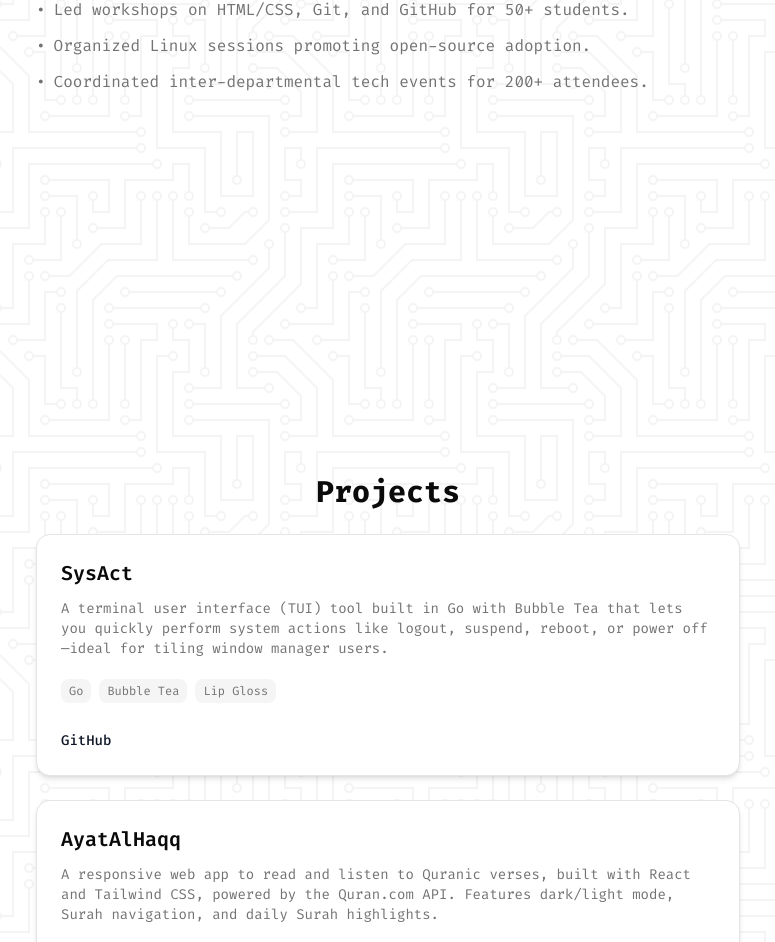
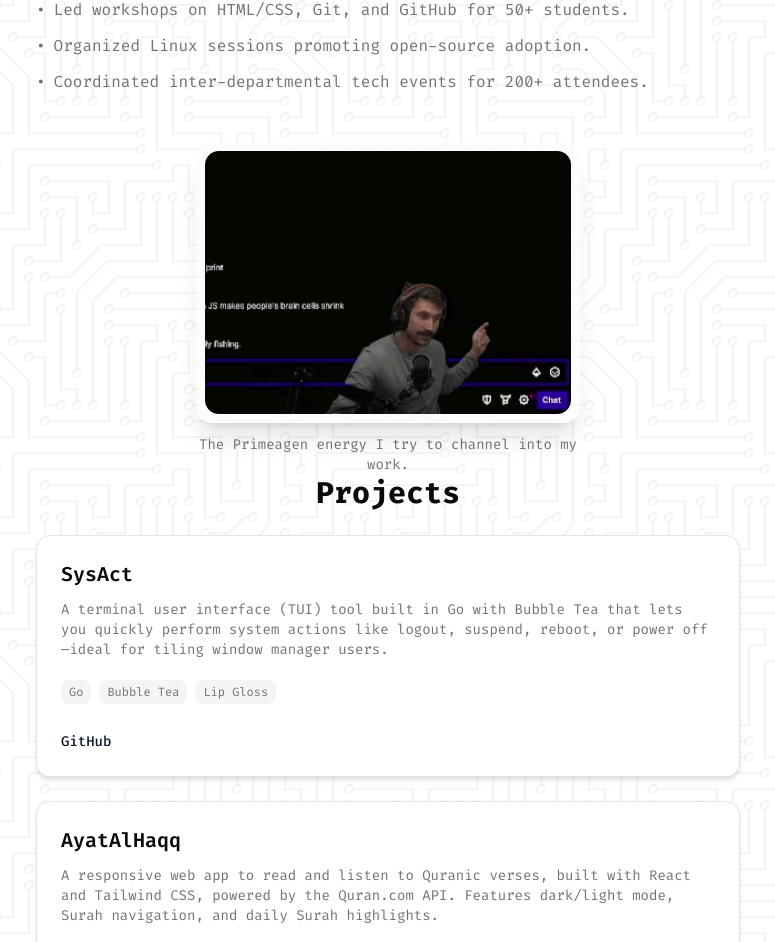
Before and after one commit to AyKrimino/portfolio, a Next.js app: page / in a window 1280 px wide. Shown: the part 1150-2092 px from the top of the page, without its empty margins (252-1027 px from the left). Built offline with nearby package versions, Linux system fonts and the light colour scheme.

Commit message:
feat: add theprimeagen gif image in the about section

```diff
--- a/src/components/AboutSection.tsx
+++ b/src/components/AboutSection.tsx
@@ -35,6 +35,19 @@
           </li>
         </ul>
       </div>
+
+      <div className="mx-auto mt-12 max-w-sm">
+        <div className="relative p-2 rounded-2xl bg-gradient-to-br from-muted/20 to-muted/5 backdrop-blur-sm border border-white/10 shadow-xl transition duration-300 ease-out hover:-translate-y-1 hover:shadow-2xl hover:brightness-105">
+          <img
+            src="theprimeagen.gif"
+            className="w-full h-auto rounded-xl object-contain transition-transform duration-200 ease-in-out hover:scale-105"
+          />
+        </div>
+
+        <p className="text-center text-sm text-muted-foreground mt-3">
+          The Primeagen energy I try to channel into my work.
+        </p>
+      </div>
     </section>
   );
 };
```
Also changed, not shown: public/gopher-solving-puzzle.gif (deleted), public/theprimeagen.gif (added).
